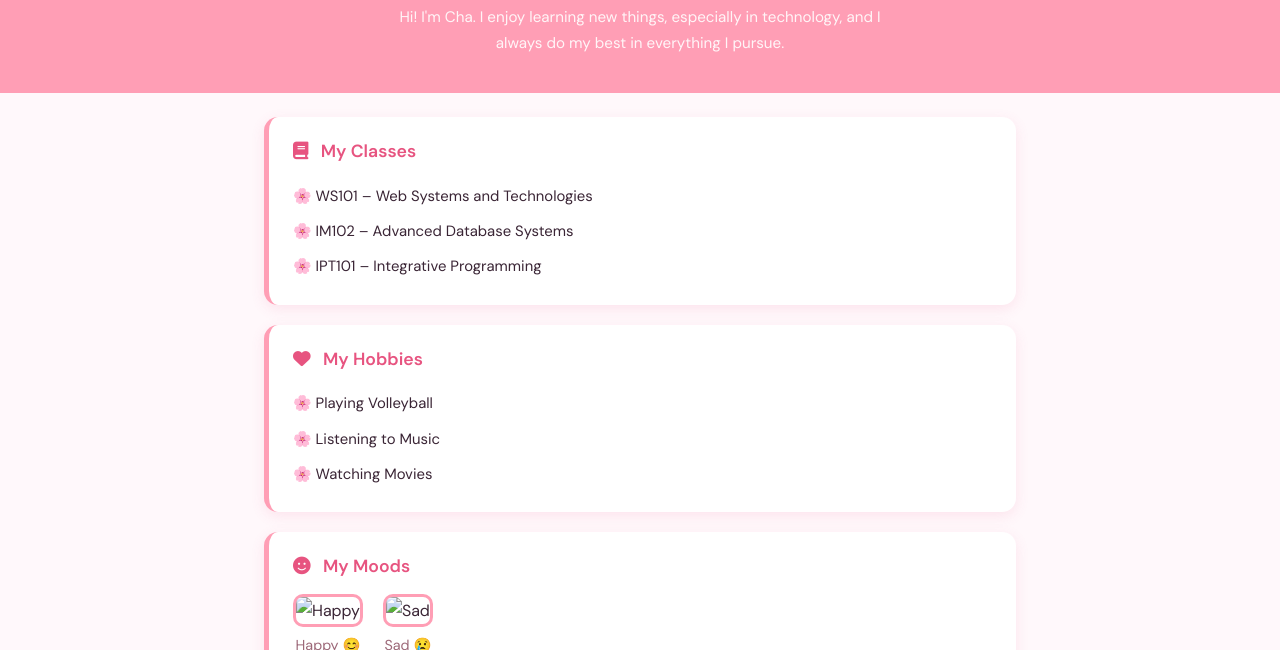
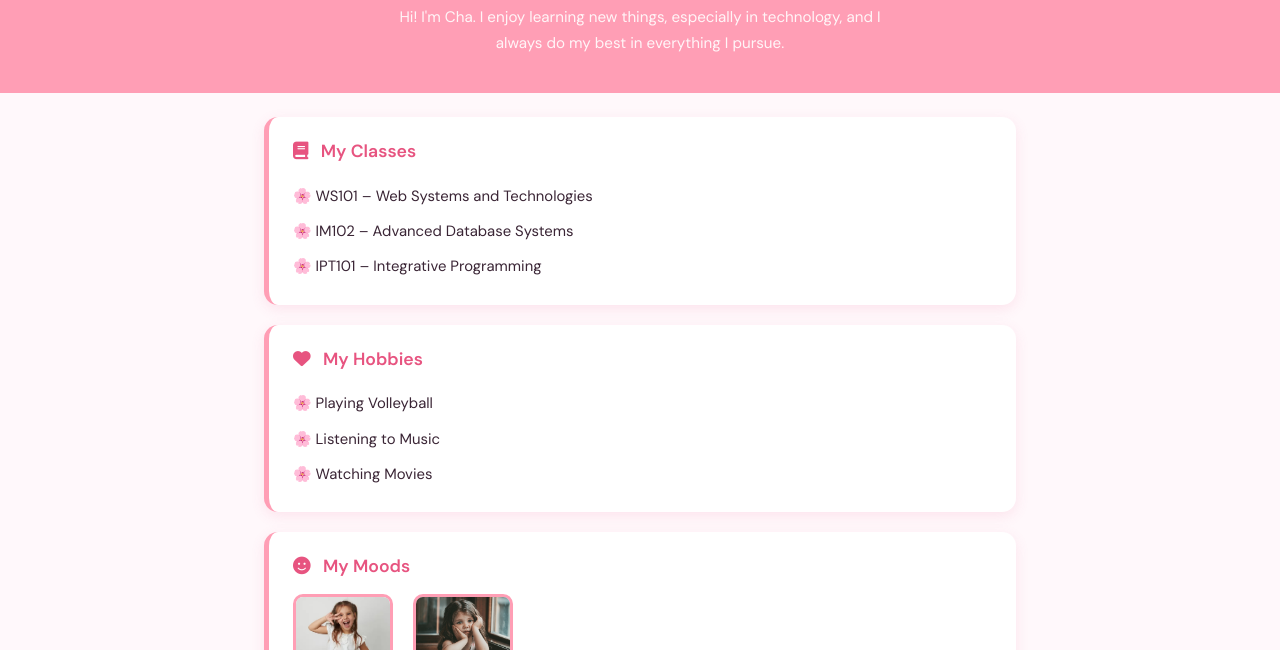
Before and after one commit to charisma-ctg/charismagamboa, a plain HTML site: page about.html in a window 1280 px wide. Shown: the part 302-952 px from the top of the page. Drawn offline with nearby package versions, Linux system fonts and the light colour scheme; files that its build step writes are made by us from their sources; sample sign-in values are in the browser's storage; files whose address does not match are found by name.

Commit message:
Update stylesheet and image paths in about.html

```diff
--- a/about.html
+++ b/about.html
@@ -6,7 +6,7 @@
   <meta name="viewport" content="width=device-width, initial-scale=1.0">
   <link rel="stylesheet" href="https://cdnjs.cloudflare.com/ajax/libs/font-awesome/6.4.0/css/all.min.css">
   <link href="https://fonts.googleapis.com/css2?family=Playfair+Display:wght@400;700&family=DM+Sans:wght@300;400;500;600&display=swap" rel="stylesheet">
-  <link rel="stylesheet" href="css/style.css">
+  <link rel="stylesheet" href="style.css">
 </head>
 <body>
 
@@ -48,11 +48,11 @@
     <h2><i class="fa-solid fa-face-smile"></i> My Moods</h2>
     <div class="mood-row">
       <div class="mood-card">
-        <img src="assets/happy.png" alt="Happy" class="mood-img">
+        <img src="happy.png" alt="Happy" class="mood-img">
         <p>Happy 😊</p>
       </div>
       <div class="mood-card">
-        <img src="assets/sad.png" alt="Sad" class="mood-img">
+        <img src="sad.png" alt="Sad" class="mood-img">
         <p>Sad 😢</p>
       </div>
     </div>
```
